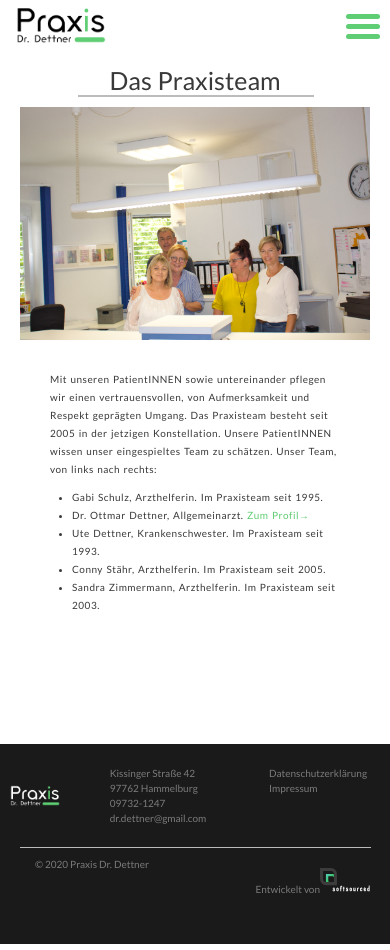
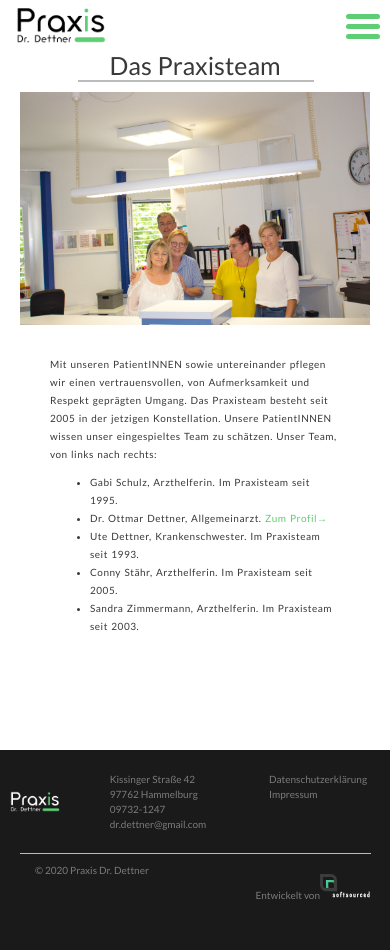
Before and after one commit to smaranika05/GP-WEB, a React (Create React App) app: page /praxisteam in a window 390 px wide. Built offline with nearby package versions, Linux system fonts and the light colour scheme.

Commit message:
bullet color2

```diff
--- a/src/views/Teams/team.scss
+++ b/src/views/Teams/team.scss
@@ -66,10 +66,10 @@
     }
     .content_team {
       padding: 10px 50px 5px 80px;
-      ul li {
+     .content_team ul li {
         font-size: 20px;
       }
-      ul li::before {
+      .content_team ul li::before {
         font-size: 2em;
         color: rgb(94, 205, 115);
       }
@@ -92,11 +92,11 @@
       padding: 5px 50px 5px 50px;
       line-height: 18px;
       font-size: 10px;
-      ul li {
+     .content_team ul li {
         font-size: 10px;
         margin-left: -18px;
       }
-      ul li::before {
+     .content_team ul li::before {
         font-size: 2em;
         left: -0.8em;
         top: 0em;
```
